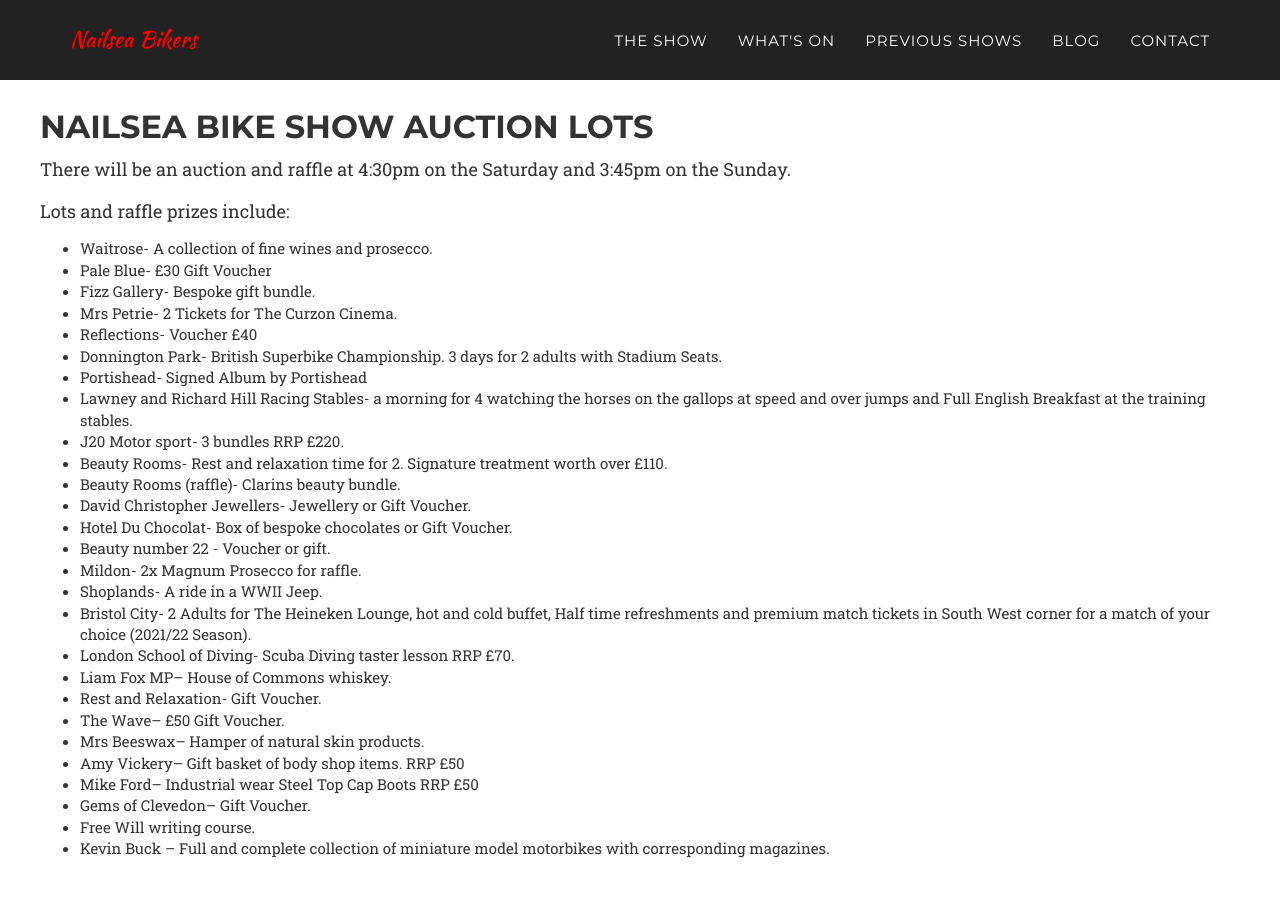
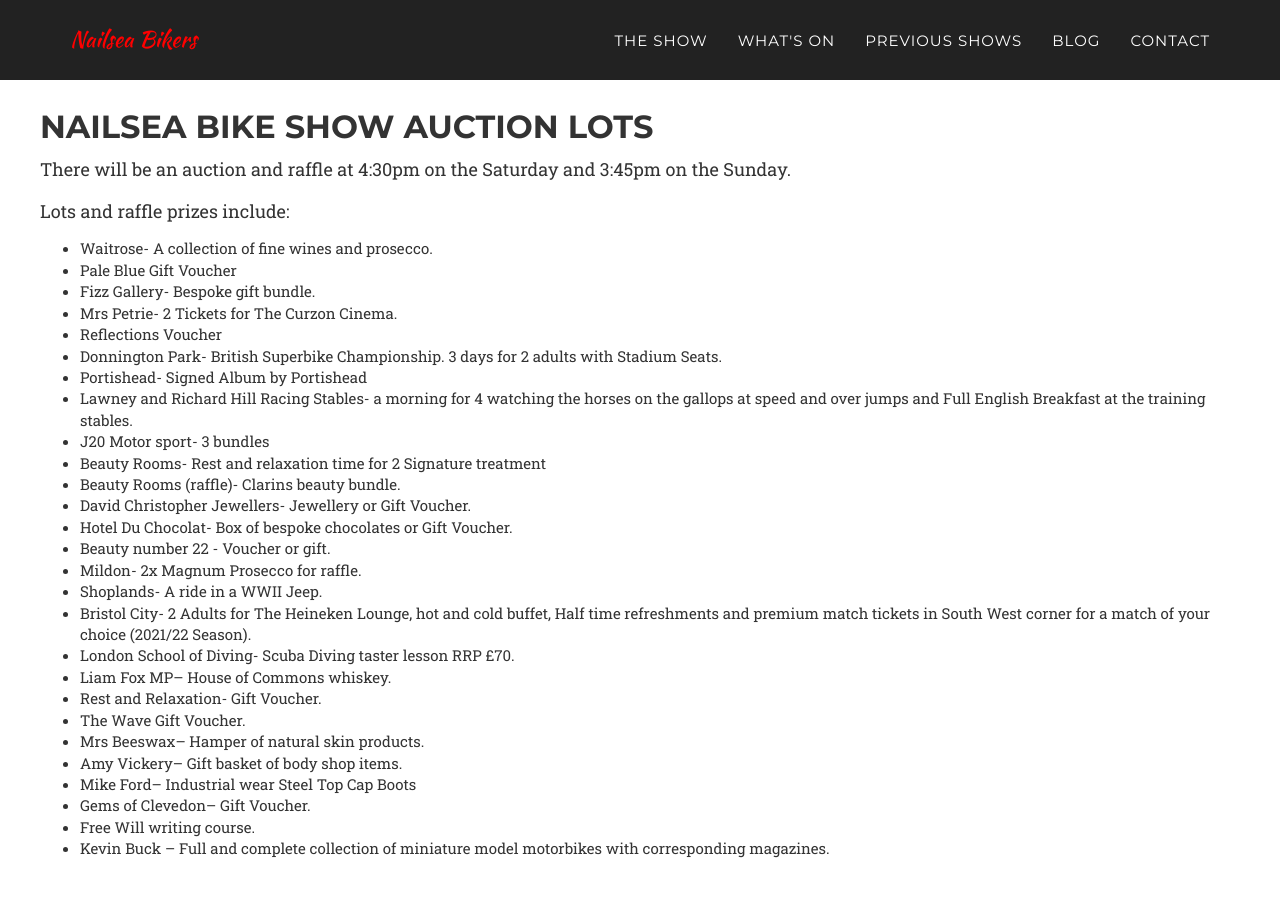
Before and after one commit to nailsea-bikers/nailsea-bikers.github.io, a Jekyll site: the page built from _posts/2021-08-30-auction-list-2021.markdown, in a window 1280 px wide and 900 px high, scrolled down 754 px. Shown: the top 897 px of the window. Built offline with Jekyll 4.4.1, drawn with Linux system fonts in a browser that asks for light colours; some web fonts are replaced.

Commit message:
Remove prices

```diff
--- a/_posts/2021-08-30-auction-list-2021.markdown
+++ b/_posts/2021-08-30-auction-list-2021.markdown
@@ -17,15 +17,15 @@
 Lots and raffle prizes include:
 
 * Waitrose- A collection of fine wines and prosecco.
-* Pale Blue- £30 Gift Voucher
+* Pale Blue Gift Voucher
 * Fizz Gallery- Bespoke gift bundle.
 * Mrs Petrie- 2 Tickets for The Curzon Cinema.
-* Reflections- Voucher £40
+* Reflections Voucher
 * Donnington Park- British Superbike Championship. 3 days for 2 adults with Stadium Seats.
 * Portishead- Signed Album by Portishead
 * Lawney and Richard Hill Racing Stables- a morning for 4 watching the horses on the gallops at speed and over jumps and Full English Breakfast at the training stables.
-* J20 Motor sport- 3 bundles RRP £220.
-* Beauty Rooms- Rest and relaxation time for 2. Signature treatment worth over £110.
+* J20 Motor sport- 3 bundles
+* Beauty Rooms- Rest and relaxation time for 2 Signature treatment
 * Beauty Rooms (raffle)- Clarins beauty bundle.
 * David Christopher Jewellers- Jewellery or Gift Voucher.
 * Hotel Du Chocolat- Box of bespoke chocolates or Gift Voucher.
@@ -36,10 +36,10 @@
 * London School of Diving- Scuba Diving taster lesson RRP £70.
 * Liam Fox MP– House of Commons whiskey.
 * Rest and Relaxation- Gift Voucher.
-* The Wave– £50 Gift Voucher.
+* The Wave Gift Voucher.
 * Mrs Beeswax– Hamper of natural skin products.
-* Amy Vickery– Gift basket of body shop items. RRP £50
-* Mike Ford– Industrial wear Steel Top Cap Boots RRP £50
+* Amy Vickery– Gift basket of body shop items.
+* Mike Ford– Industrial wear Steel Top Cap Boots
 * Gems of Clevedon– Gift Voucher.
 * Free Will writing course.
 * Kevin Buck – Full and complete collection of miniature model motorbikes with corresponding magazines.
```
